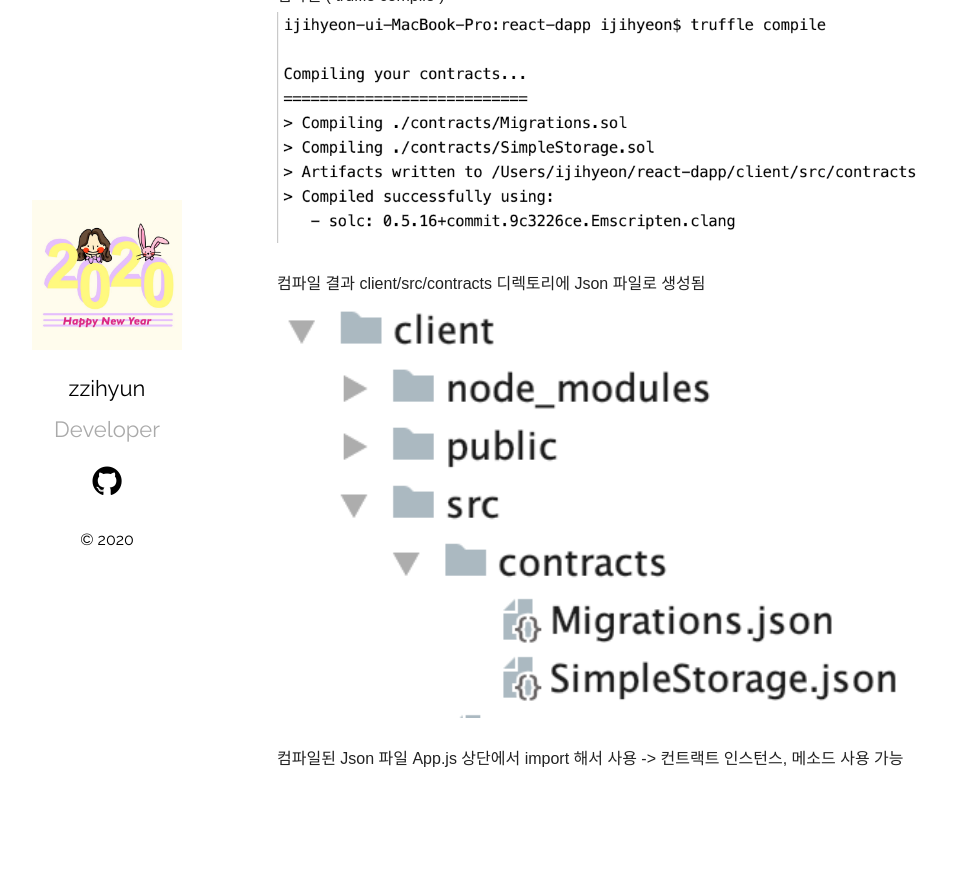
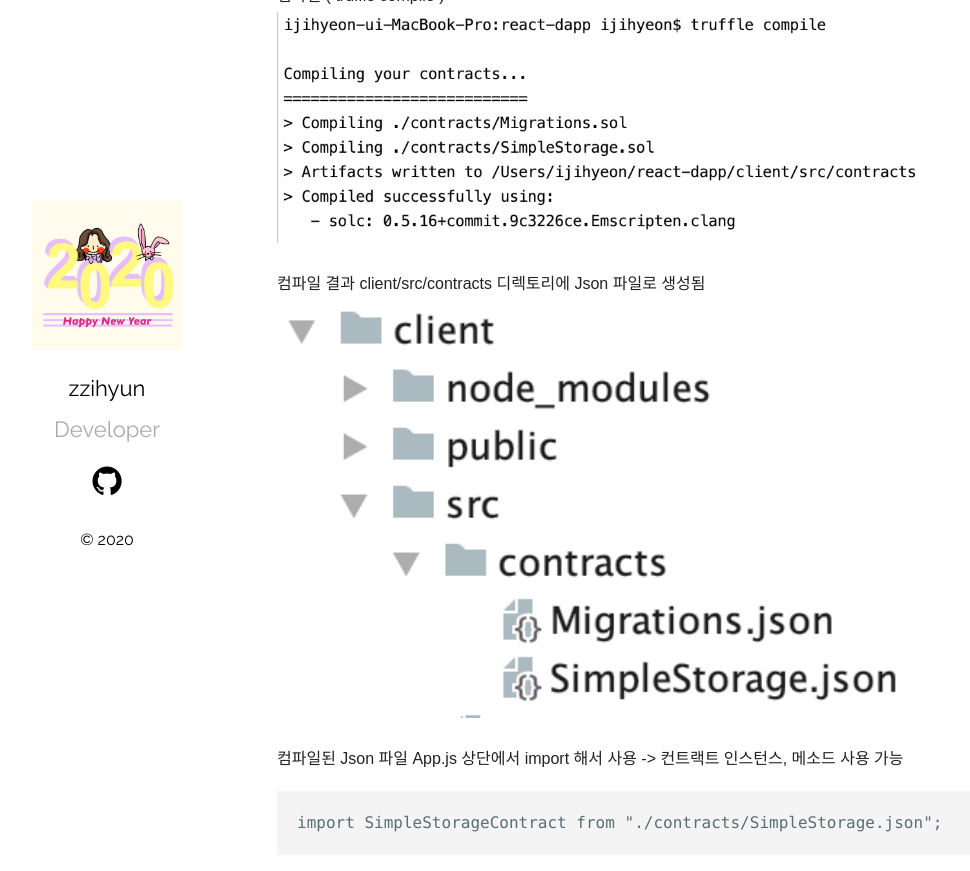
Before and after one commit to jhhhj1002/jhhhj1002.github.io, a Jekyll site: the page built from _posts/2020-03-29-Truffle-in-Blockchain-03.markdown, in a window 1280 px wide and 900 px high, scrolled down 1174 px. Shown: the top 871 px of the window, without its empty margins (78-1048 px from the left). Built offline with Jekyll 4.4.1, drawn with Linux system fonts in a browser that asks for light colours; before the commit the page ends 1994 px from its top, so only the background shows below that.

Commit message:
Update 2020-03-29-Truffle-in-Blockchain-03.markdown

````diff
--- a/_posts/2020-03-29-Truffle-in-Blockchain-03.markdown
+++ b/_posts/2020-03-29-Truffle-in-Blockchain-03.markdown
@@ -30,4 +30,8 @@ react-dapp 프로젝트의 구조 ( dapp-example 프로젝트와 비교할 때,
 컴파일 결과 client/src/contracts 디렉토리에 Json 파일로 생성됨
 <img src="/assets/imgs/Blockchain&Truffle_29.png" width="80%" height="45%" >
 
-컴파일된 Json 파일 App.js 상단에서 import 해서 사용 -> 컨트랙트 인스턴스, 메소드 사용 가능
+컴파일된 Json 파일 App.js 상단에서 import 해서 사용
+  -> 컨트랙트 인스턴스, 메소드 사용 가능
+```
+import SimpleStorageContract from "./contracts/SimpleStorage.json";
+```
````
